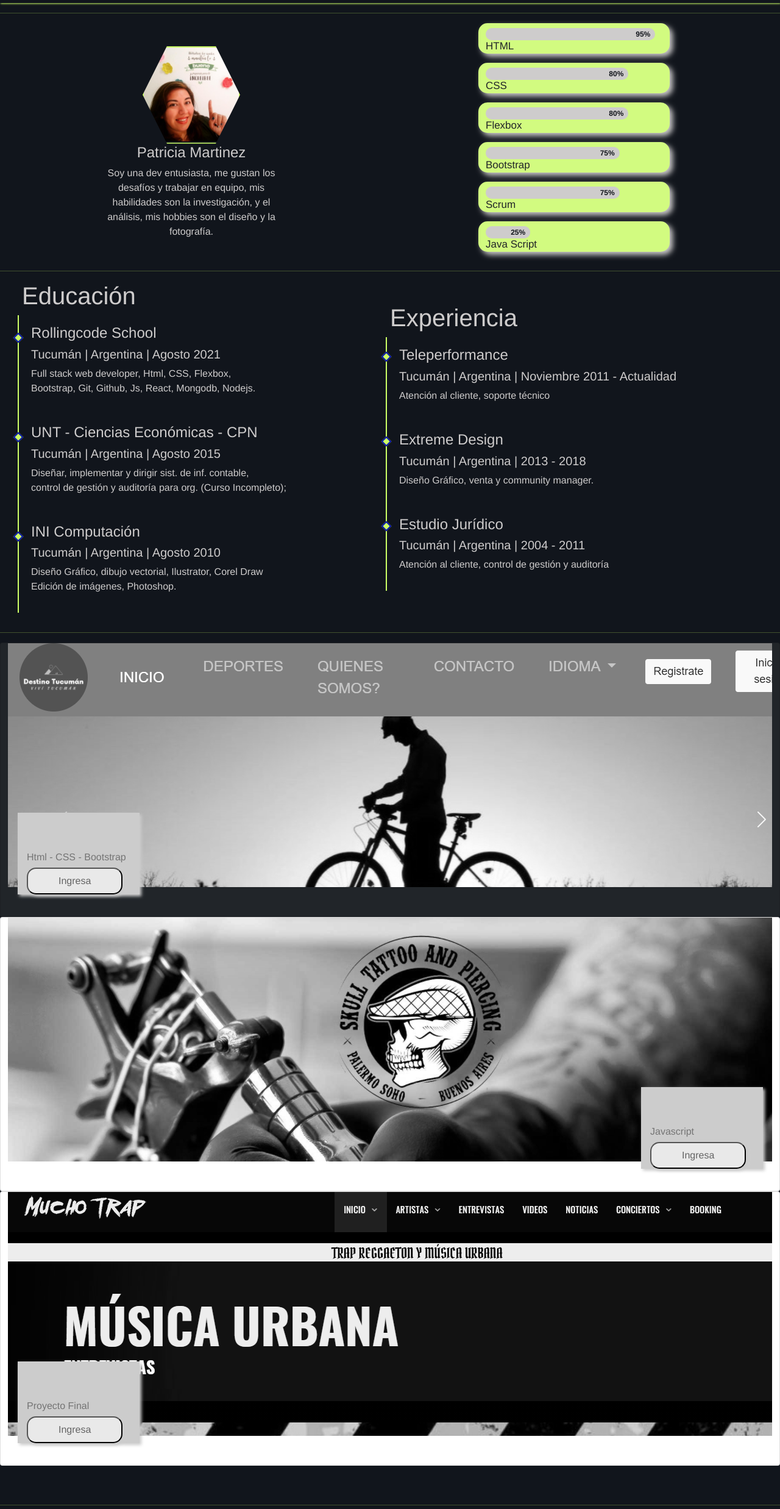
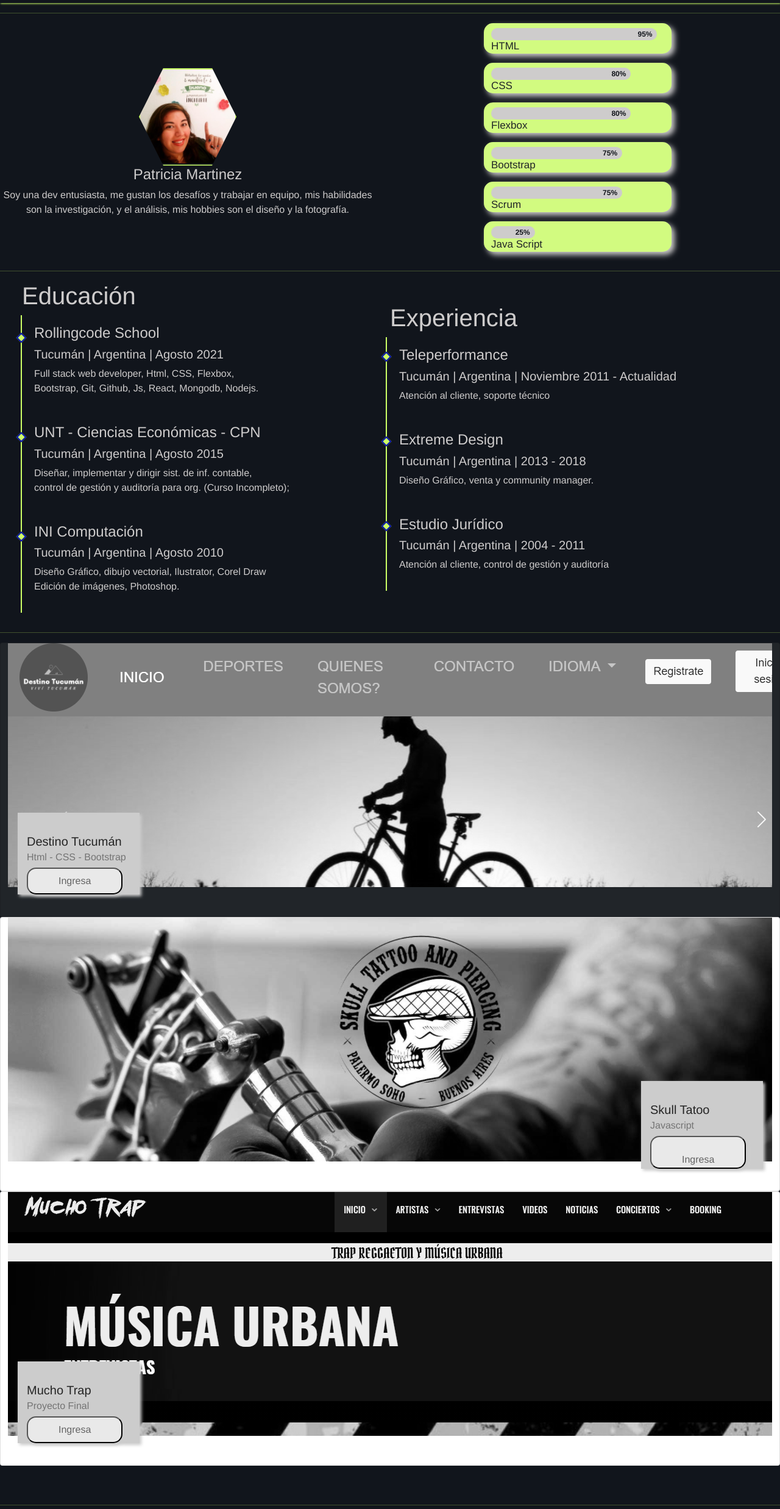
Before and after one commit to PatotiMartinez/challenge-cv, a plain HTML site: page index.html in a window 1280 px wide. Shown: the part 85-2560 px from the top of the page at 61% size. Drawn offline with nearby package versions, Linux system fonts and the light colour scheme.

Commit message:
cambios a responsive

```diff
--- a/index.html
+++ b/index.html
@@ -44,10 +44,11 @@
   <!-- fin Navbar -->
   <hr class="hr">
   <!-- inicio About -->
+  <div class="row d-flex justify-content-center align-content-center ">
+    <!-- columna 1 de 2 about-->
     <div id="about" class="container-fluid  d-flex align-items-center justify-content-center">
-    <!-- columna 1 de 2 about-->
-    <div class="row col-sm-12 col-md-6 d-flex align-items-center justify-content-center">
-      <div class="about-descripcion col-6 ">
+      <div class=" row col-6 col-sm-12 col-md-6 d-flex align-items-center justify-content-center">
+        <div class="about-descripcion ">
          <img class="perfilAbout" src="/img/patricia.jpg" alt="fotoPerfil">
          <h4>Patricia Martinez</h4>
          <span>Soy una dev entusiasta, me gustan los desafíos y trabajar en equipo,
@@ -56,8 +57,9 @@
        </div>
       </div>
     <!-- columna 2 de 2 about -->
+
       <div class="container-fluid  d-flex align-items-center justify-content-center">
-      <div class="row col-12 col-md-6 d-flex align-items-center justify-content-center">
+      <div class="row col-6 col-sm-12 col-md-6 d-flex align-items-center justify-content-center">
         <div class="skills-bar">
           <div class="bar">
             <div class="info">
@@ -108,13 +110,14 @@
         </div><br>
       </div>
       </div>
+
     </div>
 </div>
  <!-- fin About -->
   <hr class="hr">
   <!-- inicio educacion y experiencia -->
   <div id="eduexp" class="div container-fluid  d-flex align-items-center justify-content-center">
-    <div class="eduexp row col-sm-12 col-md-6 d-flex align-items-center justify-content-center">
+    <div class="eduexp row col-sm-12 col-md-6 d-flex ">
       <h1 class="tituloedu-exp">Educación</h1>
       <ul class="lista">
         <li>
@@ -165,7 +168,7 @@
     <div class="card bg-dark pb-5" style="width: 100%;">
       <div class="card-body destino w-100">
         <div class="destino-descripcion">
-          <h5 class="card-title pt-10">Destino Tucumán</h5>
+          <h5 class="card-title text-dark pt-10">Destino Tucumán</h5>
           <h6 class="card-subtitle mb-2 text-muted">Html - CSS - Bootstrap</h6>
           <button class="boton-destino d-flex  align-content-center align-items-center "><a
               href="https://destinotucuman.netlify.app/" target="_blank" class="card-link">Ingresa</a></button>
@@ -178,9 +181,9 @@
     <div class="card pb-5" style="width: 100%;">
       <div class="card-body tatoo w-100">
         <div class="tatoo-descripcion ">
-          <h5 class="card-title pt-10">Skull Tatoo</h5>
+          <h5 class="card-title text-dark pt-10">Skull Tatoo</h5>
           <h6 class="card-subtitle mb-2 text-muted">Javascript</h6>
-          <button class="boton-tatoo d-flex  align-content-center align-items-center "><a
+          <button class="boton-tatoo d-ftext-dark lex  align-content-center align-items-center "><a
               href="http://www.skulltattoo.com.ar/" target="_blank" class="card-link">Ingresa</a></button>
         </div>
         <div class="proyecto d-flex ms-auto align-content-center align-items-center">
@@ -191,7 +194,7 @@
     <div class="card pb-5" style="width: 100%;">
       <div class="card-body trap w-100">
         <div class="destino-descripcion">
-          <h5 class="card-title pt-10">Mucho Trap</h5>
+          <h5 class="card-title text-dark pt-10">Mucho Trap</h5>
           <h6 class="card-subtitle mb-2 text-muted">Proyecto Final</h6>
           <button class="boton-trap d-flex  align-content-center align-items-center "><a href="https://muchotrap.com/"
               target="_blank" class="card-link">Ingresa</a></button>
--- a/styles.css
+++ b/styles.css
@@ -270,13 +270,13 @@
   font-family: Helvetica, sans-serif;
 }
 .boton-tatoo {
-  height: 5px;
+  height: 3px;
   text-align: center;
   align-content: center;
   background: #ccff66;
   filter: grayscale(0.2);
   border-radius: 15px;
-  padding: 20px 50px;
+  padding: 25px 50px;
   box-shadow: 3px 3px 5px #cecccc;
   font-family: Helvetica, sans-serif;
 }
@@ -336,12 +336,10 @@
 .navbar-checkbox:checked ~ .navbar{
     transform: scale(1, 1);
 }
-
 .navbar-checkbox:checked ~ nav a {
     opacity: 1;
     transition: opacity 250ms ease-in-out;
 }
-
 .boton-nav-flotante{
     position: absolute;
     right: 2em;
```
Lines whose indentation alone changed are shown as unchanged.
